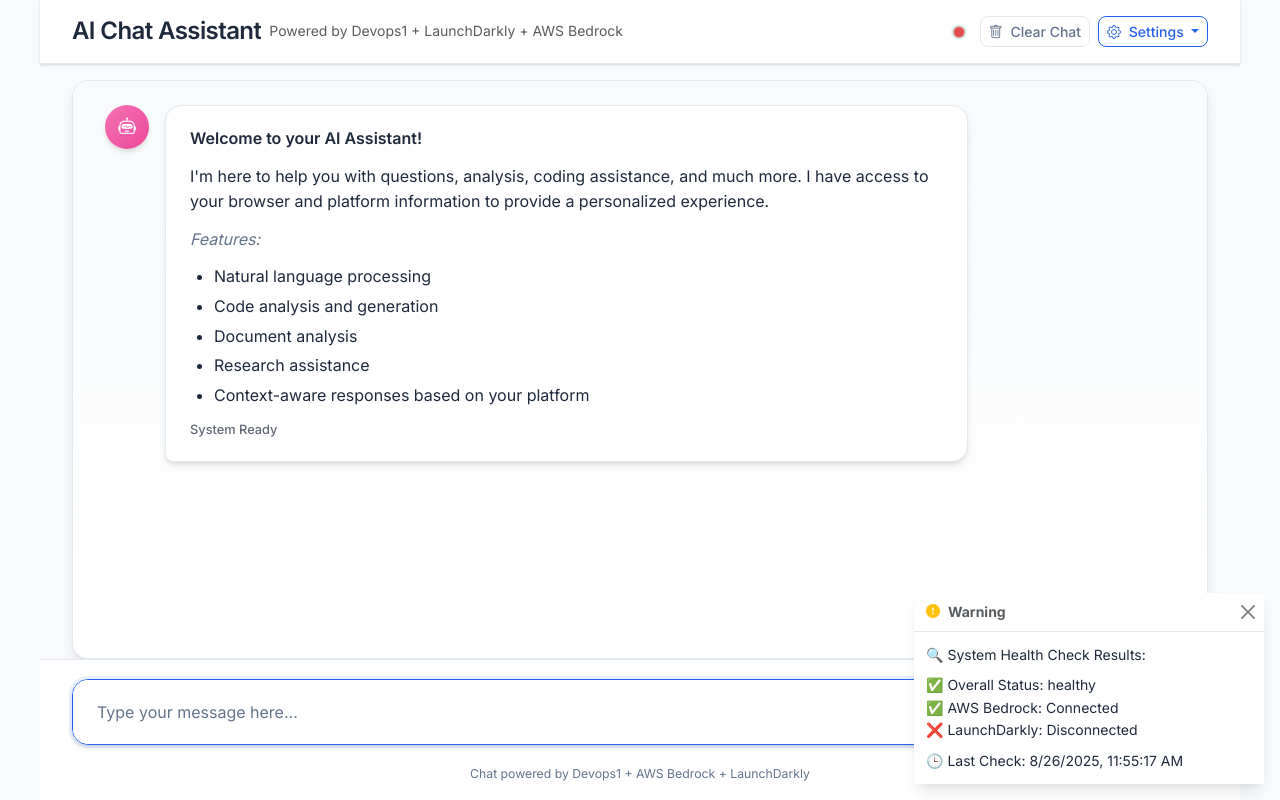
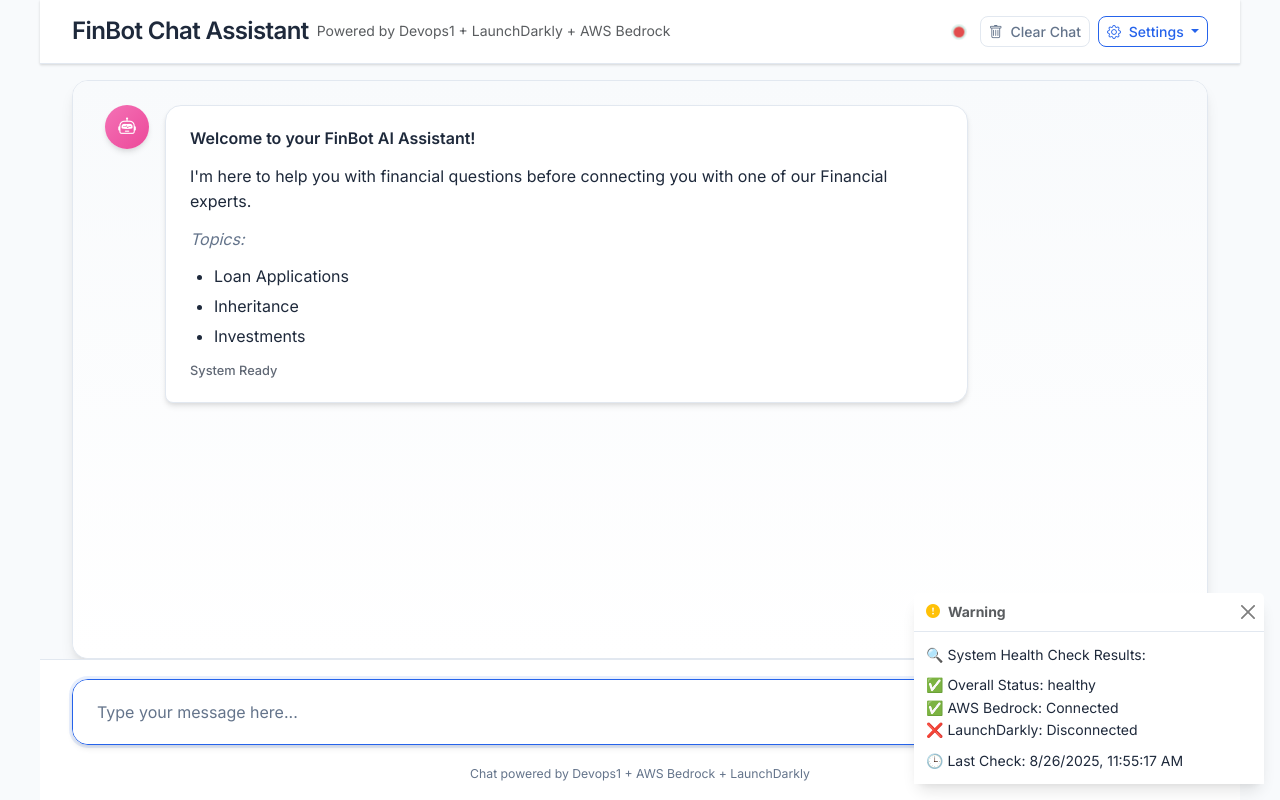
Before and after one commit to ale-sanchez-g/qe-ai-agent-swarm, a Flask app: template chat-app/templates/index.html in a window 1280 px wide. Run offline with Flask 3, Linux system fonts and the light colour scheme; the template is opened without the code that fills it, so the values that code supplies are empty; parts of the project's set-up code (start-up, migrations or seed data) failed here and were passed over.

Commit message:
Finbot name

```diff
--- a/chat-app/app.py
+++ b/chat-app/app.py
@@ -330,8 +330,7 @@
                 logging.INFO,
                 {"customID": session_trace_id, "user_id": session.get('user_id')}
             )
-            return jsonify({'response': 'AI chat is currently disabled. Please try again later.'})
-
+            return jsonify({'response': 'FinBot is not available for you at this time. Send us your question at help@devops1.com.au and one of our financial experts will get back to you shortly.'})
         # Search knowledge base for relevant product information
         knowledge_context = ""
         try:
--- a/chat-app/templates/index.html
+++ b/chat-app/templates/index.html
@@ -6,9 +6,9 @@
     <meta name="theme-color" content="#2563eb">
     <meta name="apple-mobile-web-app-capable" content="yes">
     <meta name="apple-mobile-web-app-status-bar-style" content="default">
-    <meta name="apple-mobile-web-app-title" content="AI Chat">
+    <meta name="apple-mobile-web-app-title" content="AI FinBot">
     <meta name="mobile-web-app-capable" content="yes">
-    <title>AI Chat Assistant - Professional Interface</title>
+    <title>AI FinBot</title>
     <link rel="icon" type="image/x-icon" href="{{ url_for('static', filename='favicon.ico') }}">
     <link rel="preconnect" href="https://fonts.googleapis.com">
     <link rel="preconnect" href="https://fonts.gstatic.com" crossorigin>
@@ -26,7 +26,7 @@
                     <div class="d-flex align-items-center flex-grow-1 min-w-0">
                         <div class="flex-grow-1 min-w-0">
                             <div class="d-flex align-items-center gap-2 flex-wrap">
-                                <h4 class="mb-0 text-truncate">AI Chat Assistant</h4>
+                                <h4 class="mb-0 text-truncate">FinBot Chat Assistant</h4>
                                 {% if user_id %}
                                 <small class="text-muted">
                                     <span class="d-none d-sm-inline">Powered by LaunchDarkly & AWS Bedrock | </span>
@@ -97,15 +97,13 @@
                             </div>
                             <div class="message-content">
                                 <div class="message-bubble">
-                                    <p><strong>Welcome to your AI Assistant{% if user_id %}, {{ user_id }}{% endif %}!</strong></p>
-                                    <p>I'm here to help you with questions, analysis, coding assistance, and much more. I have access to your browser and platform information to provide a personalized experience.</p>
-                                    <p><em>Features:</em></p>
+                                    <p><strong>Welcome to your FinBot AI Assistant{% if user_id %}, {{ user_id }}{% endif %}!</strong></p>
+                                    <p>I'm here to help you with financial questions before connecting you with one of our Financial experts.</p>
+                                    <p><em>Topics:</em></p>
                                     <ul>
-                                        <li>Natural language processing</li>
-                                        <li>Code analysis and generation</li>
-                                        <li>Document analysis</li>
-                                        <li>Research assistance</li>
-                                        <li>Context-aware responses based on your platform</li>
+                                        <li>Loan Applications</li>
+                                        <li>Inheritance</li>
+                                        <li>Investments</li>
                                     </ul>
                                     <small class="message-time">System Ready</small>
                                 </div>
--- a/chat-app/templates/login.html
+++ b/chat-app/templates/login.html
@@ -3,7 +3,7 @@
 <head>
     <meta charset="UTF-8">
     <meta name="viewport" content="width=device-width, initial-scale=1.0">
-    <title>AI Chat Assistant - Login</title>
+    <title>AI FinBot - Login</title>
     <link rel="icon" type="image/x-icon" href="{{ url_for('static', filename='favicon.ico') }}">
     <link rel="preconnect" href="https://fonts.googleapis.com">
     <link rel="preconnect" href="https://fonts.gstatic.com" crossorigin>
@@ -127,7 +127,7 @@
         <div class="login-card">
             <div class="login-header">
                 <i class="bi bi-robot login-icon"></i>
-                <h1 class="login-title">AI Chat Assistant</h1>
+                <h1 class="login-title">AI FinBot</h1>
                 <p class="login-subtitle">Enter your User ID to start chatting</p>
             </div>
 
```
